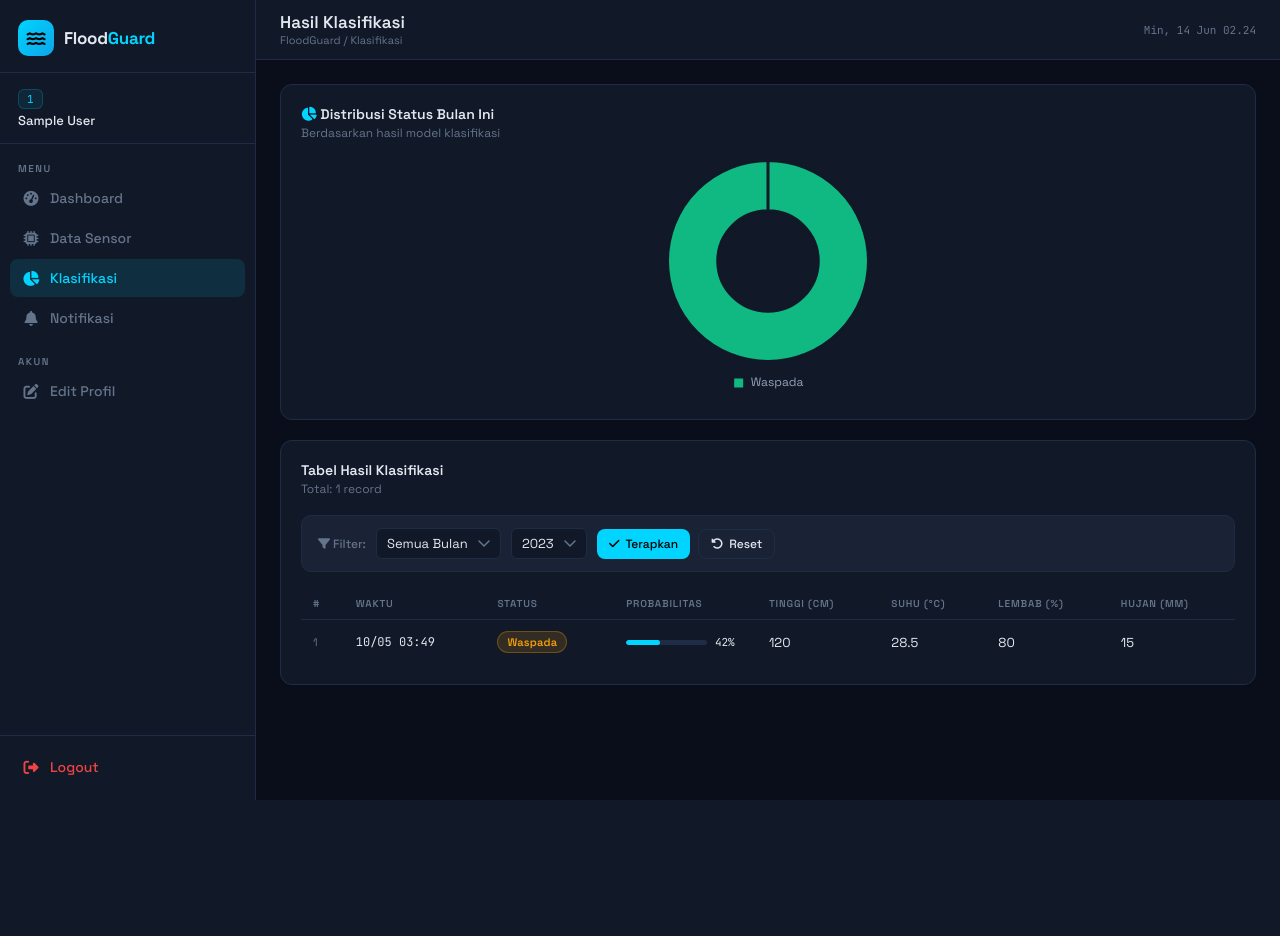
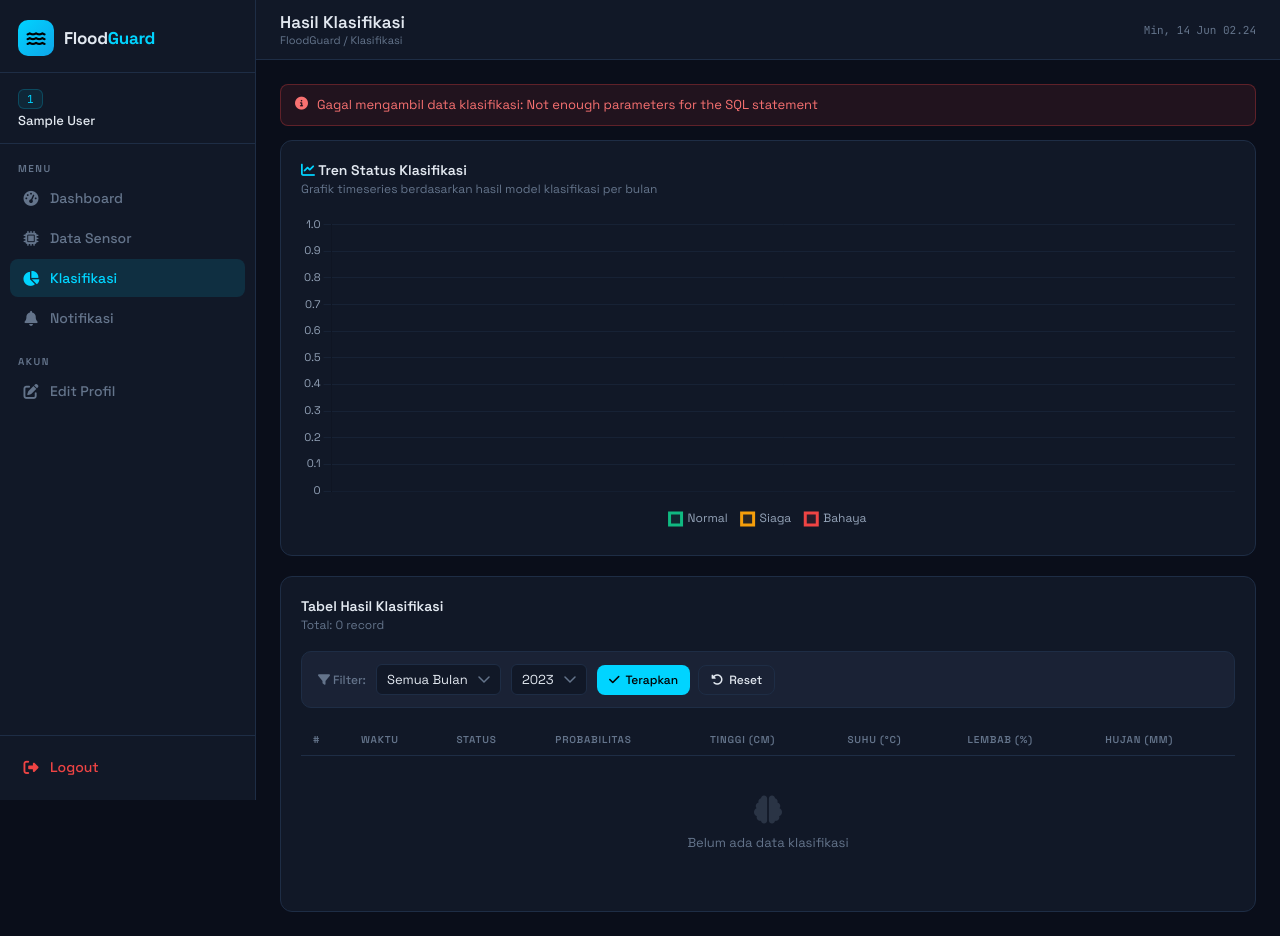
Before and after one commit to contohprogramweb/floodguard, a Flask app: page /klasifikasi in a window 1280 px wide. Before the commit the page ends 800 px from the top, so only its background shows below. Run offline with Flask 3, Linux system fonts and the light colour scheme; the visitor is signed in with stand-in values (Sample User, id 1); data comes from the database, SQL or seed files in the repository.

Commit message:
Ubah Grafik Klasifikasi ke Tipe Timeseries
- Key features implemented:
- Ubah jenis grafik di halaman klasifikasi dari donut menjadi line chart timeseries
- Modifikasi query SQL di route `/klasifikasi` untuk menghitung jumlah status per bulan
- Perbarui template `templates/klasifikasi/index.html` untuk menampilkan grafik line dan struktur HTML/CSS sesuai
- Sesuaikan JavaScript untuk membuat grafik line menggunakan Chart.js dengan dataset Normal, Siaga, Bahaya
- Perbarui ukuran kontainer grafik dan judul grafik di template
- Tambahkan warna dan legenda sesuai kategori status pada grafik line
- Overall, halaman klasifikasi sekarang menampilkan tren status air berdasarkan waktu (timeseries) daripada distribusi statis.

```diff
--- a/app.py
+++ b/app.py
@@ -344,14 +344,17 @@ def create_app():
             cursor.execute(data_sql, params)
             data = cursor.fetchall()
 
-            # Get chart data
+            # Get chart data - Timeseries per bulan
             chart_sql = f"""
-                SELECT hk.status_air, COUNT(*) as cnt
+                SELECT DATE_FORMAT(ds.waktu, '%%Y-%%m') as periode,
+                       SUM(CASE WHEN LOWER(hk.status_air) LIKE '%%normal%%' OR LOWER(hk.status_air) LIKE '%%aman%%' THEN 1 ELSE 0 END) as normal,
+                       SUM(CASE WHEN LOWER(hk.status_air) LIKE '%%siaga%%' OR LOWER(hk.status_air) LIKE '%%waspada%%' OR LOWER(hk.status_air) LIKE '%%sedang%%' THEN 1 ELSE 0 END) as siaga,
+                       SUM(CASE WHEN LOWER(hk.status_air) LIKE '%%bahaya%%' OR LOWER(hk.status_air) LIKE '%%tinggi%%' THEN 1 ELSE 0 END) as bahaya
                 FROM hasil_klasifikasi hk
                 JOIN data_sensor ds ON hk.id_data_sensor = ds.id_data_sensor
                 {where_clause}
-                GROUP BY hk.status_air
-                ORDER BY cnt DESC
+                GROUP BY DATE_FORMAT(ds.waktu, '%%Y-%%m')
+                ORDER BY periode ASC
             """
             # Reset params for chart query (hanya id_sb, bulan, tahun)
             chart_params = [id_sb]
@@ -362,9 +365,11 @@ def create_app():
             cursor.execute(chart_sql, chart_params)
             chart_data = cursor.fetchall()
 
-            # Prepare chart labels and values
-            chart_labels = [row['status_air'] for row in chart_data]
-            chart_values = [row['cnt'] for row in chart_data]
+            # Prepare chart labels and values for timeseries
+            chart_labels = [row['periode'] for row in chart_data]
+            chart_normal = [row['normal'] or 0 for row in chart_data]
+            chart_siaga = [row['siaga'] or 0 for row in chart_data]
+            chart_bahaya = [row['bahaya'] or 0 for row in chart_data]
 
             return render_template('klasifikasi/index.html',
                                    data=data,
@@ -374,10 +379,12 @@ def create_app():
                                    bulan=bulan,
                                    tahun=tahun,
                                    chart_labels=chart_labels,
-                                   chart_values=chart_values)
+                                   chart_normal=chart_normal,
+                                   chart_siaga=chart_siaga,
+                                   chart_bahaya=chart_bahaya)
         except Exception as e:
             flash(f'Gagal mengambil data klasifikasi: {str(e)}', 'danger')
-            return render_template('klasifikasi/index.html', data=[], total=0, total_pages=0, page=page, bulan=bulan, tahun=tahun, chart_labels=[], chart_values=[])
+            return render_template('klasifikasi/index.html', data=[], total=0, total_pages=0, page=page, bulan=bulan, tahun=tahun, chart_labels=[], chart_normal=[], chart_siaga=[], chart_bahaya=[])
         finally:
             if conn:
                 conn.close()
--- a/templates/klasifikasi/index.html
+++ b/templates/klasifikasi/index.html
@@ -5,8 +5,8 @@
 
 {% block extra_css %}
 <style>
-  .chart-container { position:relative; height:240px; max-width:320px; margin:0 auto; }
-  @media (max-width:768px) { .chart-container { height:200px; max-width:280px; } }
+  .chart-container { position:relative; height:320px; margin:0 auto; }
+  @media (max-width:768px) { .chart-container { height:280px; } }
 
   @media (max-width:600px) {
     .klas-table thead { display:none; }
@@ -38,15 +38,15 @@
 {% endblock %}
 
 {% block content %}
-<!-- Donut Chart -->
+<!-- Line Chart -->
 <div class="card mb-6">
   <div class="card-header">
     <div>
-      <div class="card-title"><i class="fa-solid fa-chart-pie" style="color:var(--accent)"></i> Distribusi Status Bulan Ini</div>
-      <div class="card-subtitle">Berdasarkan hasil model klasifikasi</div>
+      <div class="card-title"><i class="fa-solid fa-chart-line" style="color:var(--accent)"></i> Tren Status Klasifikasi</div>
+      <div class="card-subtitle">Grafik timeseries berdasarkan hasil model klasifikasi per bulan</div>
     </div>
   </div>
-  <div class="chart-container">
+  <div class="chart-container" style="max-width:none;height:320px;">
     <canvas id="klasChart"></canvas>
   </div>
 </div>
@@ -169,17 +169,42 @@
 {% block extra_js %}
 <script>
 const labels = {{ chart_labels|safe }};
-const values = {{ chart_values|safe }};
-const colors = ['#10b981','#f59e0b','#ef4444','#6366f1','#00d4ff','#f97316'];
+const dataNormal = {{ chart_normal|safe }};
+const dataSiaga = {{ chart_siaga|safe }};
+const dataBahaya = {{ chart_bahaya|safe }};
 const isMobile = window.innerWidth < 600;
 
 const ctx = document.getElementById('klasChart').getContext('2d');
 new Chart(ctx, {
-  type: 'doughnut',
+  type: 'line',
   data: {
     labels,
-    datasets: [{ data: values, backgroundColor: colors.slice(0, labels.length),
-                 borderColor: '#111827', borderWidth: 3, hoverOffset: 6 }]
+    datasets: [
+      {
+        label: 'Normal',
+        data: dataNormal,
+        borderColor: '#10b981',
+        backgroundColor: 'rgba(16,185,129,0.1)',
+        tension: 0.3,
+        fill: true
+      },
+      {
+        label: 'Siaga',
+        data: dataSiaga,
+        borderColor: '#f59e0b',
+        backgroundColor: 'rgba(245,158,11,0.1)',
+        tension: 0.3,
+        fill: true
+      },
+      {
+        label: 'Bahaya',
+        data: dataBahaya,
+        borderColor: '#ef4444',
+        backgroundColor: 'rgba(239,68,68,0.1)',
+        tension: 0.3,
+        fill: true
+      }
+    ]
   },
   options: {
     responsive: true, maintainAspectRatio: false,
@@ -189,6 +214,17 @@ new Chart(ctx, {
         labels: { color:'#94a3b8', font:{family:'Space Grotesk', size: isMobile ? 10 : 12}, padding: isMobile ? 8 : 14, boxWidth:12 }
       },
       tooltip: { backgroundColor:'#1a2235', borderColor:'#1e2d45', borderWidth:1, titleColor:'#e2e8f0', bodyColor:'#94a3b8' }
+    },
+    scales: {
+      x: {
+        ticks: { color: '#94a3b8', font: { family: 'Space Grotesk', size: isMobile ? 9 : 11 } },
+        grid: { color: 'rgba(30,45,69,0.5)' }
+      },
+      y: {
+        beginAtZero: true,
+        ticks: { color: '#94a3b8', font: { family: 'Space Grotesk', size: isMobile ? 9 : 11 } },
+        grid: { color: 'rgba(30,45,69,0.5)' }
+      }
     }
   }
 });
```
Also changed, not shown: 1 other file.
